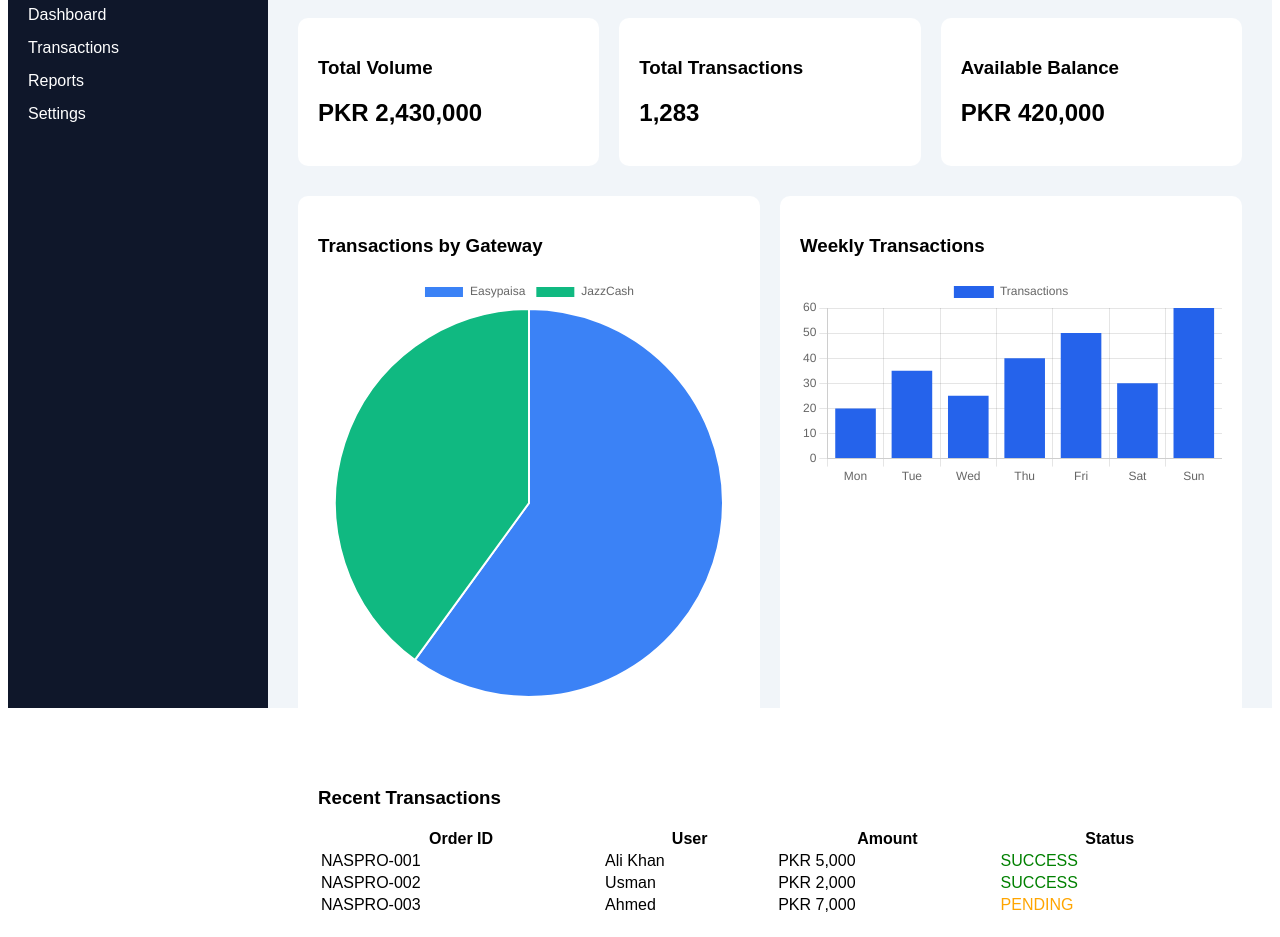
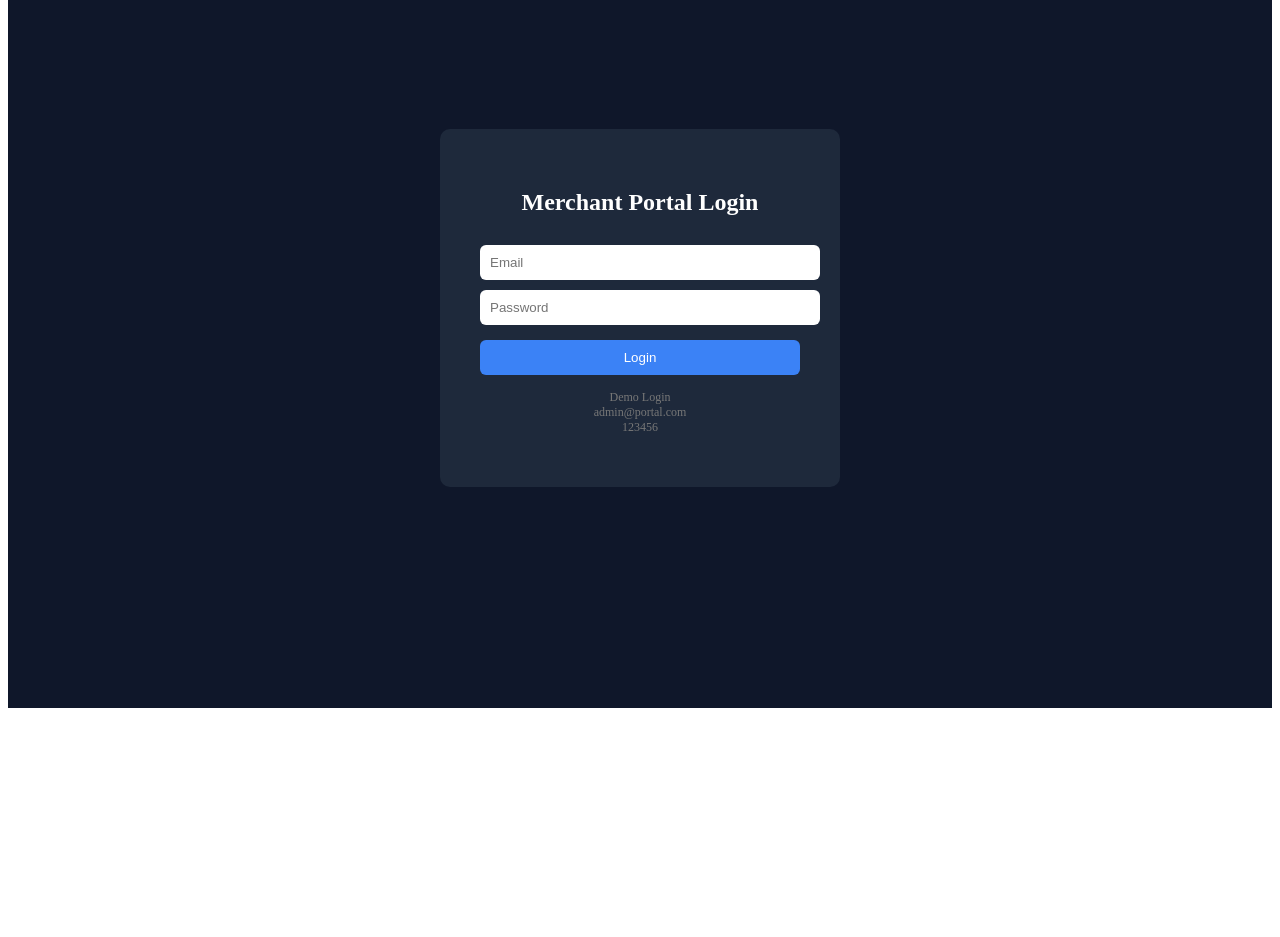
Before and after one commit to naspro-tech/naspro, a Next.js app: page /portal in a window 1280 px wide. Before the commit this address had no page. Shown: the part 100-1037 px from the top of the page. After the commit the page ends 816 px from the top, so only its background shows below. Built offline with nearby package versions, Linux system fonts and the light colour scheme.

Commit message:
Implement login functionality in Portal component

```diff
--- a/pages/portal/index.js
+++ b/pages/portal/index.js
@@ -1,178 +1,146 @@
-import { useEffect } from "react";
-import { useRouter } from "next/router";
-import {
-Chart as ChartJS,
-ArcElement,
-Tooltip,
-Legend,
-CategoryScale,
-LinearScale,
-BarElement
-} from "chart.js";
+import { useState } from "react";
 
-import { Pie,Bar } from "react-chartjs-2";
+export default function Portal() {
 
-ChartJS.register(
-ArcElement,
-Tooltip,
-Legend,
-CategoryScale,
-LinearScale,
-BarElement
-);
+const [loggedIn,setLoggedIn] = useState(false)
+const [email,setEmail] = useState("")
+const [password,setPassword] = useState("")
 
-export default function Dashboard(){
+function login(){
 
-const router = useRouter();
-
-useEffect(()=>{
-const auth = localStorage.getItem("auth");
-if(!auth){
-router.push("/login");
-}
-},[]);
-
-const pieData = {
-labels:["Easypaisa","JazzCash"],
-datasets:[
-{
-data:[60,40],
-backgroundColor:["#3b82f6","#10b981"]
-}
-]
+if(email==="admin@portal.com" && password==="123456"){
+setLoggedIn(true)
+}else{
+alert("Invalid Login")
 }
 
-const barData = {
-labels:["Mon","Tue","Wed","Thu","Fri","Sat","Sun"],
-datasets:[
-{
-label:"Transactions",
-data:[20,35,25,40,50,30,60],
-backgroundColor:"#2563eb"
 }
-]
+
+if(!loggedIn){
+
+return(
+
+<div style={styles.loginPage}>
+
+<div style={styles.loginBox}>
+
+<h2>Merchant Portal Login</h2>
+
+<input
+placeholder="Email"
+style={styles.input}
+onChange={(e)=>setEmail(e.target.value)}
+/>
+
+<input
+type="password"
+placeholder="Password"
+style={styles.input}
+onChange={(e)=>setPassword(e.target.value)}
+/>
+
+<button style={styles.button} onClick={login}>Login</button>
+
+<p style={{fontSize:12,marginTop:15,color:"#777"}}>
+Demo Login<br/>
+admin@portal.com<br/>
+123456
+</p>
+
+</div>
+
+</div>
+
+)
+
 }
 
 return(
 
-<div style={{display:"flex",height:"100vh",fontFamily:"Arial"}}>
+<div style={styles.container}>
 
-{/* Sidebar */}
+<div style={styles.sidebar}>
 
-<div style={{
-width:"220px",
-background:"#0f172a",
-color:"white",
-padding:"20px"
-}}>
+<h2>Portal</h2>
 
-<h2>NASPRO</h2>
-
-<ul style={{listStyle:"none",padding:0,marginTop:"30px"}}>
-<li style={{marginBottom:"15px"}}>Dashboard</li>
-<li style={{marginBottom:"15px"}}>Transactions</li>
-<li style={{marginBottom:"15px"}}>Reports</li>
-<li style={{marginBottom:"15px"}}>Settings</li>
-</ul>
+<p>Dashboard</p>
+<p>Transactions</p>
+<p>Withdraw</p>
+<p>Settings</p>
 
 </div>
 
-{/* Main */}
 
-<div style={{flex:1,padding:"30px",background:"#f1f5f9"}}>
+<div style={styles.main}>
 
 <h1>Dashboard</h1>
 
-{/* Balance cards */}
+<div style={styles.cards}>
 
-<div style={{
-display:"grid",
-gridTemplateColumns:"repeat(3,1fr)",
-gap:"20px",
-marginTop:"20px"
-}}>
-
-<div style={{background:"white",padding:"20px",borderRadius:"10px"}}>
-<h3>Total Volume</h3>
-<h2>PKR 2,430,000</h2>
+<div style={styles.card}>
+<h3>Total Balance</h3>
+<p>$24,320</p>
 </div>
 
-<div style={{background:"white",padding:"20px",borderRadius:"10px"}}>
-<h3>Total Transactions</h3>
-<h2>1,283</h2>
+<div style={styles.card}>
+<h3>Today's Volume</h3>
+<p>$4,120</p>
 </div>
 
-<div style={{background:"white",padding:"20px",borderRadius:"10px"}}>
-<h3>Available Balance</h3>
-<h2>PKR 420,000</h2>
+<div style={styles.card}>
+<h3>Total Transactions</h3>
+<p>86</p>
+</div>
+
+<div style={styles.card}>
+<h3>Pending Payout</h3>
+<p>$6,200</p>
 </div>
 
 </div>
 
-{/* Charts */}
 
-<div style={{
-display:"grid",
-gridTemplateColumns:"1fr 1fr",
-gap:"20px",
-marginTop:"30px"
-}}>
+<h2>Recent Transactions</h2>
 
-<div style={{background:"white",padding:"20px",borderRadius:"10px"}}>
-<h3>Transactions by Gateway</h3>
-<Pie data={pieData}/>
-</div>
-
-<div style={{background:"white",padding:"20px",borderRadius:"10px"}}>
-<h3>Weekly Transactions</h3>
-<Bar data={barData}/>
-</div>
-
-</div>
-
-{/* Table */}
-
-<div style={{
-background:"white",
-marginTop:"30px",
-padding:"20px",
-borderRadius:"10px"
-}}>
-
-<h3>Recent Transactions</h3>
-
-<table style={{width:"100%",marginTop:"10px"}}>
+<table style={styles.table}>
 
 <thead>
 <tr>
-<th>Order ID</th>
-<th>User</th>
+<th>ID</th>
 <th>Amount</th>
 <th>Status</th>
+<th>Date</th>
 </tr>
 </thead>
 
 <tbody>
 
 <tr>
-<td>NASPRO-001</td>
-<td>Ali Khan</td>
-<td>PKR 5,000</td>
-<td style={{color:"green"}}>SUCCESS</td>
+<td>TX9321</td>
+<td>$120</td>
+<td style={{color:"lime"}}>Completed</td>
+<td>2026-03-05</td>
 </tr>
 
 <tr>
-<td>NASPRO-002</td>
-<td>Usman</td>
-<td>PKR 2,000</td>
-<td style={{color:"green"}}>SUCCESS</td>
+<td>TX9322</td>
+<td>$240</td>
+<td style={{color:"orange"}}>Pending</td>
+<td>2026-03-05</td>
 </tr>
 
 <tr>
-<td>NASPRO-003</td>
-<td>Ahmed</td>
-<td>PKR 7,000</td>
-<td style={{color:"orange"}}>PENDING</td>
+<td>TX9323</td>
+<td>$80</td>
+<td style={{color:"lime"}}>Completed</td>
+<td>2026-03-04</td>
+</tr>
+
+<tr>
+<td>TX9324</td>
+<td>$430</td>
+<td style={{color:"red"}}>Failed</td>
+<td>2026-03-04</td>
 </tr>
 
 </tbody>
@@ -183,7 +151,84 @@ borderRadius:"10px"
 
 </div>
 
-</div>
+)
 
-)
+}
+
+
+const styles = {
+
+loginPage:{
+height:"100vh",
+display:"flex",
+justifyContent:"center",
+alignItems:"center",
+background:"#0f172a",
+color:"white"
+},
+
+loginBox:{
+background:"#1e293b",
+padding:40,
+borderRadius:10,
+width:320,
+textAlign:"center"
+},
+
+input:{
+width:"100%",
+padding:10,
+marginTop:10,
+borderRadius:6,
+border:"none"
+},
+
+button:{
+width:"100%",
+padding:10,
+marginTop:15,
+background:"#3b82f6",
+color:"white",
+border:"none",
+borderRadius:6,
+cursor:"pointer"
+},
+
+container:{
+display:"flex",
+background:"#0f172a",
+minHeight:"100vh",
+color:"white"
+},
+
+sidebar:{
+width:220,
+background:"#020617",
+padding:20
+},
+
+main:{
+flex:1,
+padding:30
+},
+
+cards:{
+display:"flex",
+gap:20,
+marginBottom:30
+},
+
+card:{
+background:"#1e293b",
+padding:20,
+borderRadius:10,
+flex:1
+},
+
+table:{
+width:"100%",
+background:"#1e293b",
+borderCollapse:"collapse"
+}
+
   }
```
